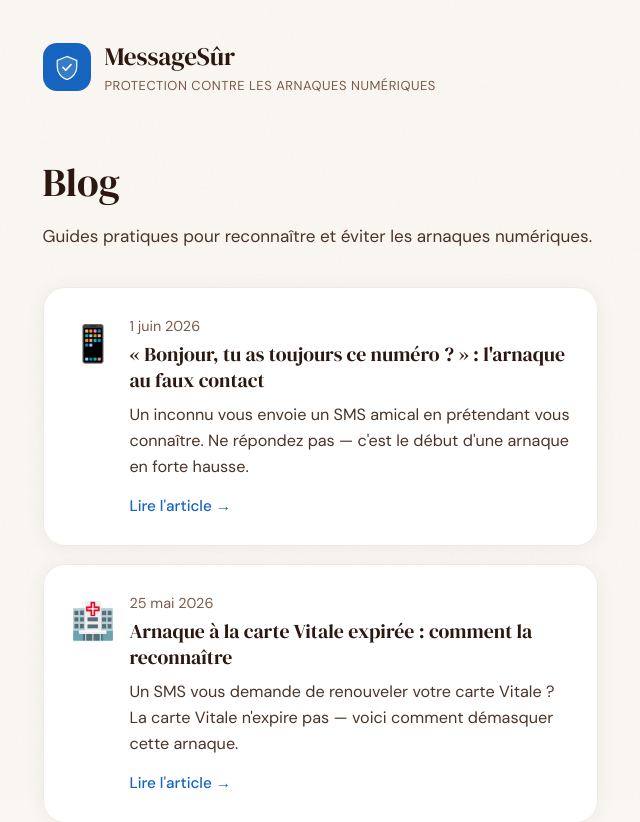
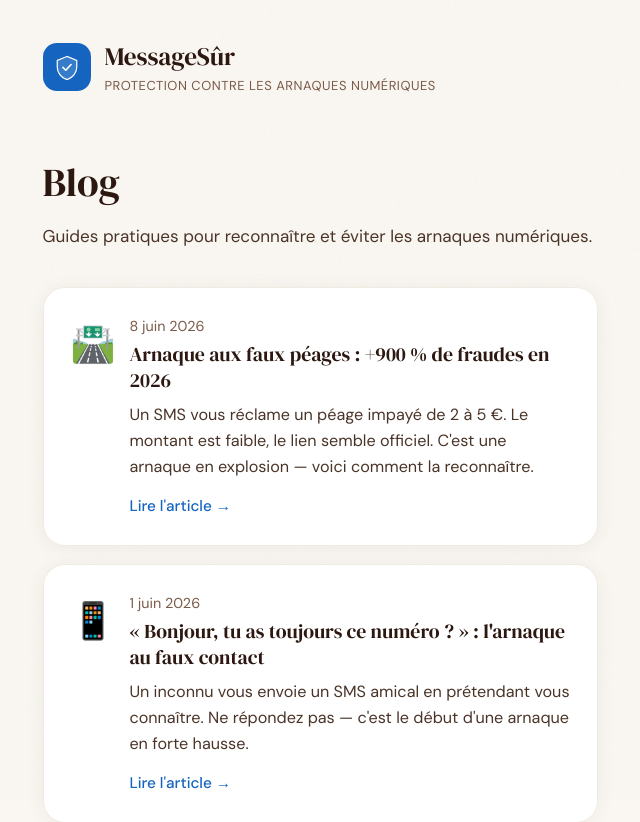
Before and after one commit to SYAL56/messagesur, a Next.js app: page /blog in a window 1280 px wide. Shown: the top 822 px of the page, without its empty margins (320-960 px from the left). Built offline with nearby package versions, Linux system fonts and the light colour scheme.

Commit message:
Restauration liste blog avec faux-peage

```diff
--- a/app/blog/page.tsx
+++ b/app/blog/page.tsx
@@ -1,6 +1,13 @@
 import Link from 'next/link'
 
 const articles = [
+  {
+    slug: 'faux-peage',
+    titre: "Arnaque aux faux péages : +900 % de fraudes en 2026",
+    resume: "Un SMS vous réclame un péage impayé de 2 à 5 €. Le montant est faible, le lien semble officiel. C'est une arnaque en explosion — voici comment la reconnaître.",
+    date: '8 juin 2026',
+    emoji: '🛣️',
+  },
   {
     slug: 'faux-numero',
     titre: "« Bonjour, tu as toujours ce numéro ? » : l'arnaque au faux contact",
```
